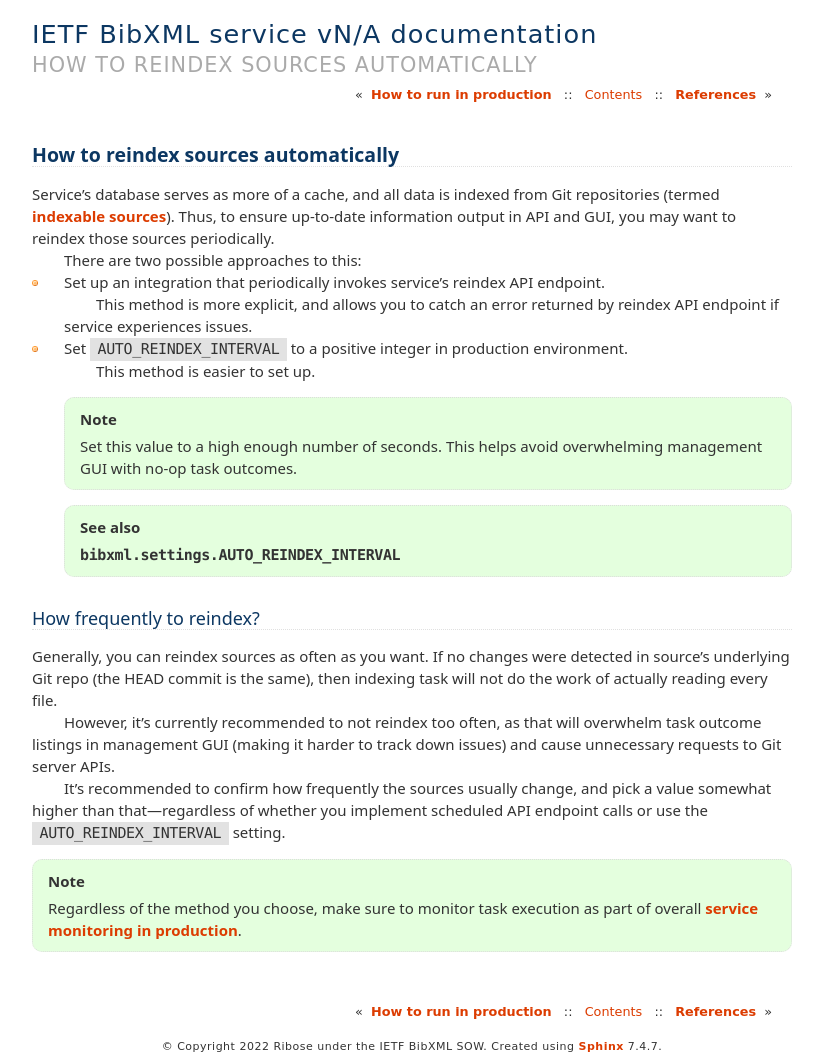
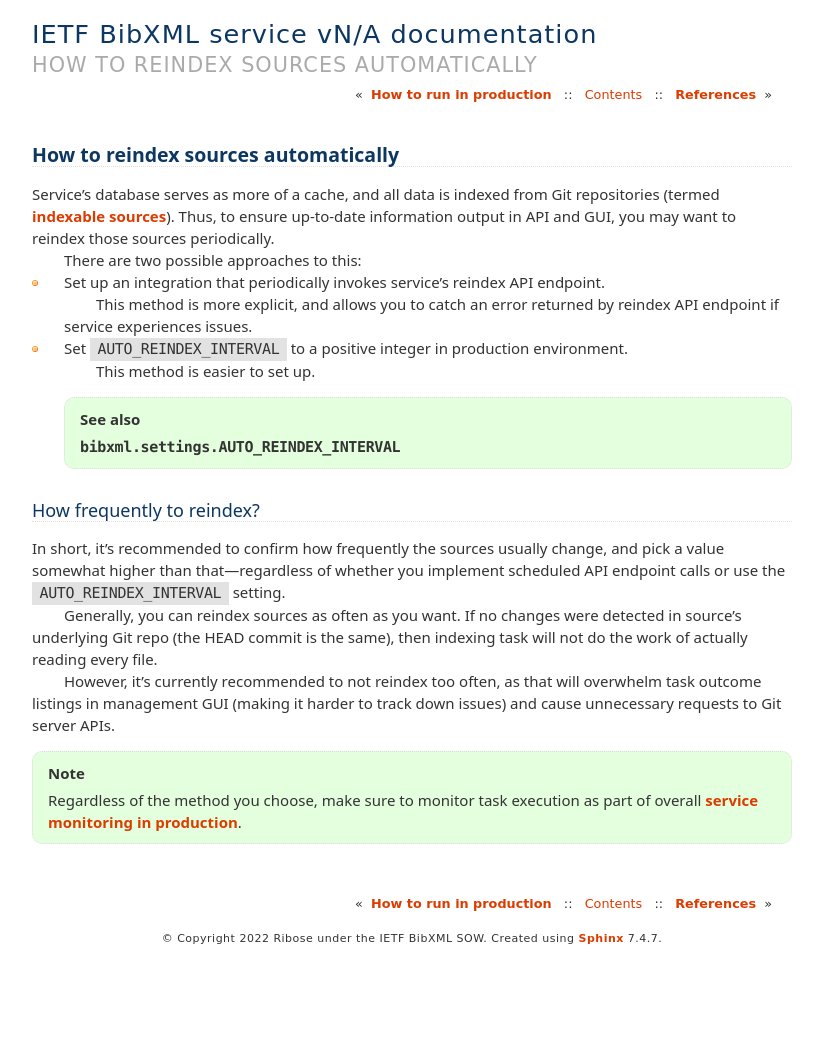
Before and after one commit to ietf-tools/bibxml-service, a Sphinx documentation site: the page built from docs/howto/auto-reindex-sources.rst, in a window 1280 px wide. Shown: the whole page, without its empty margins (228-1051 px from the left). Built offline with Sphinx 7.4.7, drawn with Linux system fonts in a browser that asks for light colours; pages that are not in the unit, such as notebooks, are missing from menus; after the commit the page ends 956 px from its top, so only the background shows below that.

Commit message:
docs(howto): restructure auto-reindex-sources a bit

```diff
--- a/docs/howto/auto-reindex-sources.rst
+++ b/docs/howto/auto-reindex-sources.rst
@@ -21,14 +21,15 @@ There are two possible approaches to this:
 
   This method is easier to set up.
 
-  .. note:: Set this value to a high enough number of seconds.
-            This helps avoid overwhelming management GUI
-            with no-op task outcomes.
-
   .. seealso:: :data:`bibxml.settings.AUTO_REINDEX_INTERVAL`
 
 How frequently to reindex?
 --------------------------
+
+In short, it’s recommended to confirm how frequently the sources usually change,
+and pick a value somewhat higher than that—regardless of whether
+you implement scheduled API endpoint calls
+or use the ``AUTO_REINDEX_INTERVAL`` setting.
 
 Generally, you can reindex sources as often as you want.
 If no changes were detected in source’s underlying Git repo
@@ -40,11 +41,6 @@ as that will overwhelm task outcome listings in management GUI
 (making it harder to track down issues) and cause unnecessary requests
 to Git server APIs.
 
-It’s recommended to confirm how frequently the sources usually change,
-and pick a value somewhat higher than that—regardless of whether
-you implement scheduled API endpoint calls
-or use the ``AUTO_REINDEX_INTERVAL`` setting.
-
 .. note:: Regardless of the method you choose, make sure to monitor
           task execution as part of overall
           :doc:`service monitoring in production </topics/production-setup>`.
```
